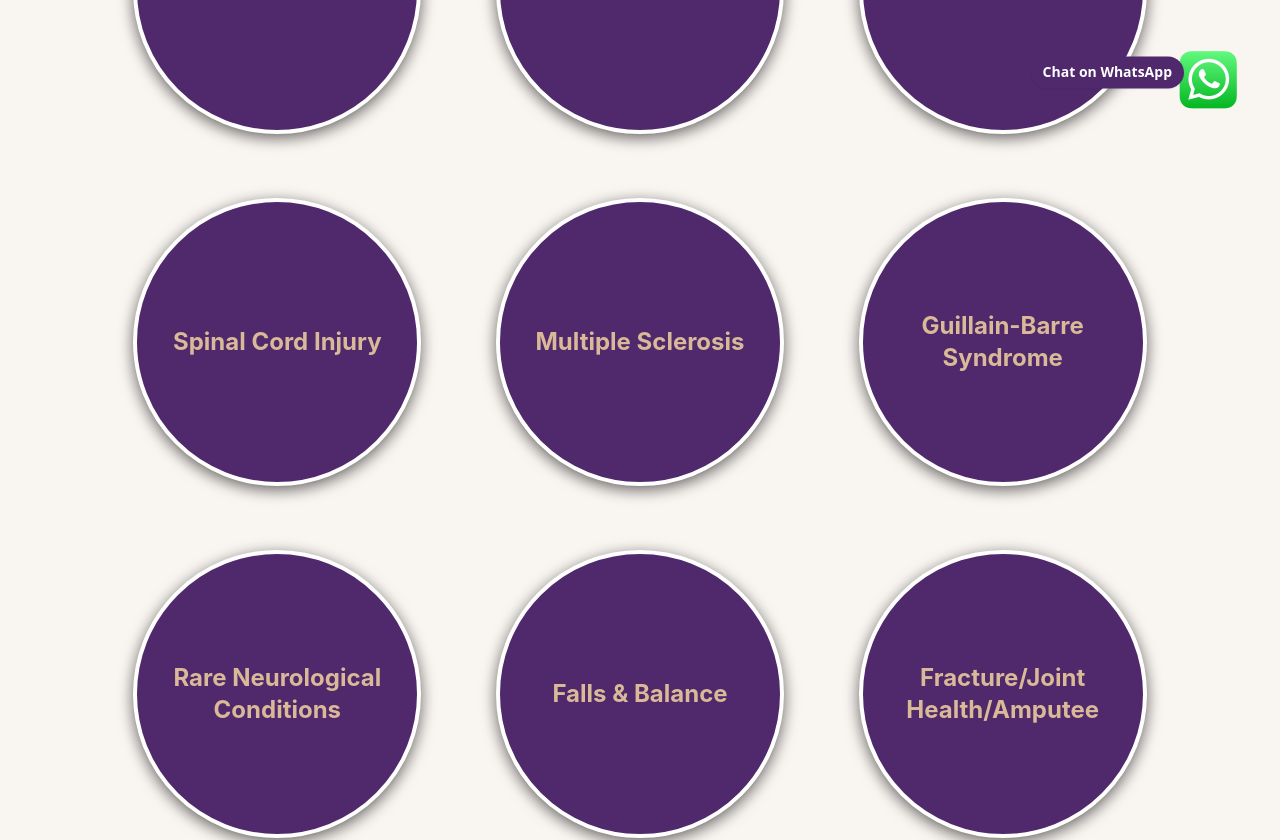
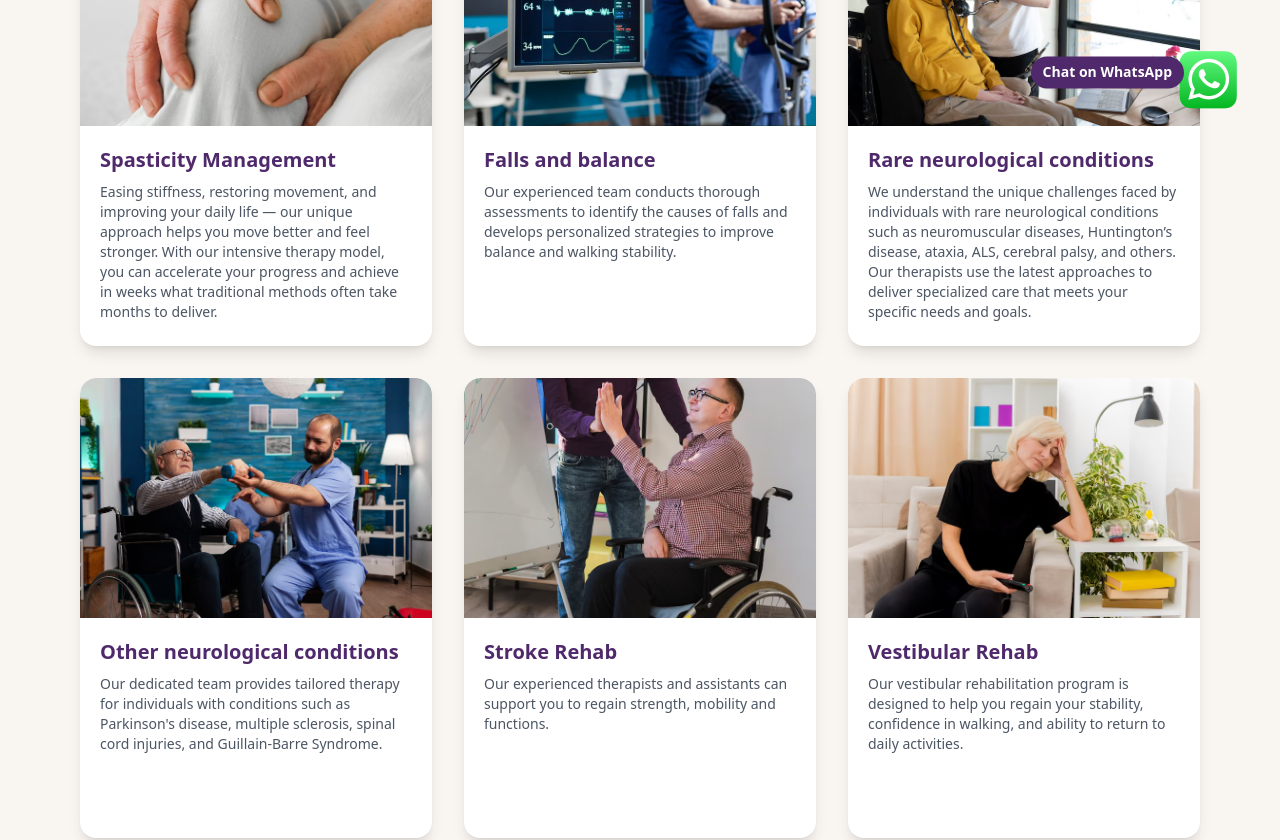
Before and after one commit to AppSynergiesPvtLtd/empower4u, a Next.js app: page /specialty/explore-all in a window 1280 px wide. Shown: the part 640-1480 px from the top of the page. Built offline with nearby package versions, Linux system fonts and the light colour scheme.

Commit message:
explore all page change

```diff
--- a/src/app/specialty/explore-all/page.js
+++ b/src/app/specialty/explore-all/page.js
@@ -1,13 +1,14 @@
 "use client";
-import React, { useEffect, useState } from 'react';
+import React, { useEffect, useState } from "react";
 import { motion } from "framer-motion";
 import Loader from "@/components/Loader";
-import Image from 'next/image';
-import Link from 'next/link';
-import SpecialtyCircle from '@/components/SpecialtyCircle';
-import { specialtiesData } from '@/config/allspeciality';
-import { specialtiesData2 } from '@/config/allspeciality2';
-import CallToActionSection from '@/components/CallToActionSection';
+import Image from "next/image";
+import Link from "next/link";
+import SpecialtyCircle from "@/components/SpecialtyCircle";
+import { specialtiesData } from "@/config/allspeciality";
+import { specialtiesData2 } from "@/config/allspeciality2";
+import CallToActionSection from "@/components/CallToActionSection";
+import NewServicesList from "@/components/NewServicesList";
 
 const SpecialtyPage = () => {
 	const [isLoading, setIsLoading] = useState(true);
@@ -27,7 +28,8 @@ const SpecialtyPage = () => {
 		<section className="bg-[#f9f5f1] py-16 px-4 text-maintext">
 			<div className="container mx-auto text-center">
 				<div className="mb-10">
-        <motion.div className='bg-maintext p-3 shadow-lg border-4 border-primary mb-8 max-w-6xl mx-auto'
+					<motion.div
+						className="bg-maintext p-3 shadow-lg border-4 border-primary mb-8 max-w-6xl mx-auto"
 						initial={{ opacity: 0, y: -80 }}
 						whileInView={{ opacity: 1, y: 0 }}
 						exit={{ opacity: 0, y: 80 }}
@@ -40,15 +42,34 @@ const SpecialtyPage = () => {
 								stiffness: 200,
 								restDelta: 0.001,
 							},
-          }}>
+						}}
+					>
 						<div className="bg-maintext text-white p-8 shadow-lg border-2 border-primary">
-                <div className="flex justify-center mb-6"><Image src="/icons/top_border.svg" alt="Top Border" width={600} height={400} /></div>
-          <h1 className="text-4xl font-bold text-center uppercase font-inter my-4"> Specialty  </h1>
-          <div className="flex justify-center mb-12"><Image src="/icons/bottom_border.svg" alt="Bottom Border" width={600} height={400} /></div>
+							<div className="flex justify-center mb-6">
+								<Image
+									src="/icons/top_border.svg"
+									alt="Top Border"
+									width={600}
+									height={400}
+								/>
+							</div>
+							<h1 className="text-4xl font-bold text-center uppercase font-inter my-4">
+								{" "}
+								Specialty{" "}
+							</h1>
+							<div className="flex justify-center mb-12">
+								<Image
+									src="/icons/bottom_border.svg"
+									alt="Bottom Border"
+									width={600}
+									height={400}
+								/>
+							</div>
 						</div>
 					</motion.div>
 
-          <motion.div className="flex justify-center my-4 text-[#af9457] text-base"
+					<motion.div
+						className="flex justify-center my-4 text-[#af9457] text-base"
 						initial={{ opacity: 0, x: -60 }}
 						whileInView={{ opacity: 1, x: 0 }}
 						exit={{ opacity: 0, x: 60 }}
@@ -63,22 +84,11 @@ const SpecialtyPage = () => {
 							},
 						}}
 					>
-            ★ <span className='mx-2 text-xl'>★ </span> ★
+						★ <span className="mx-2 text-xl">★ </span> ★
 					</motion.div>
 				</div>
 
-        <div className="grid grid-cols-1 lg:grid-cols-3 gap-5 lg:gap-16 max-w-5xl container mx-auto justify-items-center">
-          {specialtiesData.map((item, index) => (
-            <SpecialtyCircle key={index} title={item.title} link={item.link} />
-          ))}
-        </div>
-        <div className='mx-auto justify-items-center lg:mt-10 mt-6'>
-        <div className="grid grid-cols-1 lg:grid-cols-2 gap-5 lg:gap-16 max-w-5xl justify-items-center">
-          {specialtiesData2.map((item, index) => (
-            <SpecialtyCircle key={index} title={item.title} link={item.link} />
-          ))}
-        </div>
-        </div>
+				<NewServicesList />
 				<CallToActionSection
 					title="We'd love to treat you"
 					link="/enquiry"
--- /dev/null
+++ b/src/components/NewServicesList.jsx
@@ -0,0 +1,72 @@
+import Image from "next/image";
+
+const services = [
+	{
+		title: "Spasticity Management",
+		desc:
+			"Easing stiffness, restoring movement, and improving your daily life — our unique approach helps you move better and feel stronger. With our intensive therapy model, you can accelerate your progress and achieve in weeks what traditional methods often take months to deliver.",
+		img: "/images/services/joint-health.avif",
+	},
+	{
+		title: "Falls and balance",
+		desc:
+			"Our experienced team conducts thorough assessments to identify the causes of falls and develops personalized strategies to improve balance and walking stability. ",
+		img: "/images/home-page/tech.png",
+	},
+	{
+		title: "Rare neurological conditions",
+		desc:
+			"We understand the unique challenges faced by individuals with rare neurological conditions such as neuromuscular diseases, Huntington’s disease, ataxia, ALS, cerebral palsy, and others. Our therapists use the latest approaches to deliver specialized care that meets your specific needs and goals.",
+		img: "/images/services/rare.avif",
+	},
+	{
+		title: "Other neurological conditions",
+		desc:
+			"Our dedicated team provides tailored therapy for individuals with conditions such as Parkinson's disease, multiple sclerosis, spinal cord injuries, and Guillain-Barre Syndrome. ",
+		img: "/images/services/other.avif",
+	},
+	{
+		title: "Stroke Rehab",
+		desc:
+			"Our experienced therapists and assistants can support you to regain strength, mobility and functions.",
+		img: "/images/services/stroke.avif",
+	},
+	{
+		title: "Vestibular Rehab",
+		desc:
+			"Our vestibular rehabilitation program is designed to help you regain your stability, confidence in walking, and ability to return to daily activities. ",
+		img: "/images/services/vestibular-rehab.avif",
+	},
+];
+
+export default function NewServicesList() {
+	return (
+		<div className="px-4 lg:px-16 max-w-7xl container mx-auto pt-10 pb-20">
+			<div className="grid grid-cols-1 sm:grid-cols-2 lg:grid-cols-3 gap-8">
+				{services.map((service, index) => (
+					<div
+						key={index}
+						className="bg-white rounded-2xl shadow-lg overflow-hidden min-h-[460px]"
+					>
+						<div className="h-60 relative">
+							<Image
+								src={service.img}
+								alt={service.title}
+								fill
+								className="object-cover rounded-t-2xl"
+							/>
+						</div>
+						<div className="p-5">
+							<h3 className="text-left text-xl font-semibold mb-2">
+								{service.title}
+							</h3>
+							<p className="text-gray-600 text-sm text-left">
+								{service.desc}
+							</p>
+						</div>
+					</div>
+				))}
+			</div>
+		</div>
+	);
+}
--- a/src/components/ServiceCarousel.js
+++ b/src/components/ServiceCarousel.js
@@ -6,9 +6,9 @@ import { ChevronLeft, ChevronRight, CircleArrowLeft } from "lucide-react";
 
 const services = [
 	{
-		title: "Joint health and surgery",
+		title: "Spasticity Management",
 		desc:
-			"Our expert team is here to help you achieve the best quality of life. We offer tailored rehabilitation programs designed to reduce pain, improve mobility, and restore strength so you can get back to doing what you love.",
+			"Easing stiffness, restoring movement, and improving your daily life — our unique approach helps you move better and feel stronger. With our intensive therapy model, you can accelerate your progress and achieve in weeks what traditional methods often take months to deliver.",
 		img: "/images/services/joint-health.avif",
 	},
 	{
```
Lines whose indentation alone changed are shown as unchanged.
